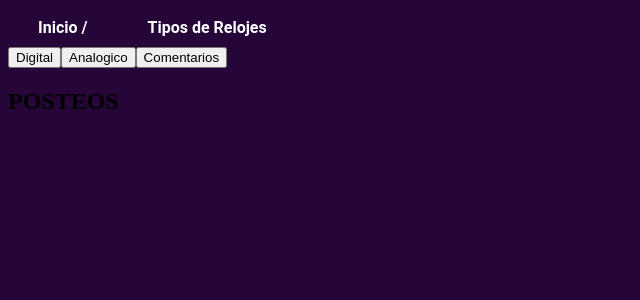
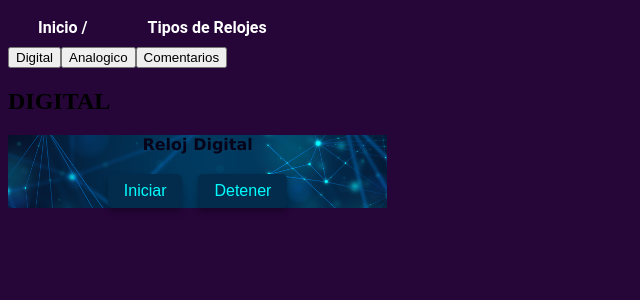
Before and after one commit to vpeinado263/4ta-Tarea-REACT-NEXT.JS, a Next.js app: page /tiposDeRelojes in a window 1280 px wide. Shown: the top 300 px of the page, without its empty margins (0-640 px from the left). Built offline with nearby package versions, Linux system fonts and the light colour scheme.

Commit message:
Modificar useState

```diff
--- a/src/components/Blog.js
+++ b/src/components/Blog.js
@@ -3,7 +3,7 @@ import RelojEffect from "./RelojEffect";
 import RelojEf from "./Rolex";
 
 const Blog = () => {
-  const [recurso, setRecurso] = useState("posteos");
+  const [recurso, setRecurso] = useState("digital");
   const [contenido, setContenido] = useState("");
 
   // Colocamos los datos de cada seccion
```
